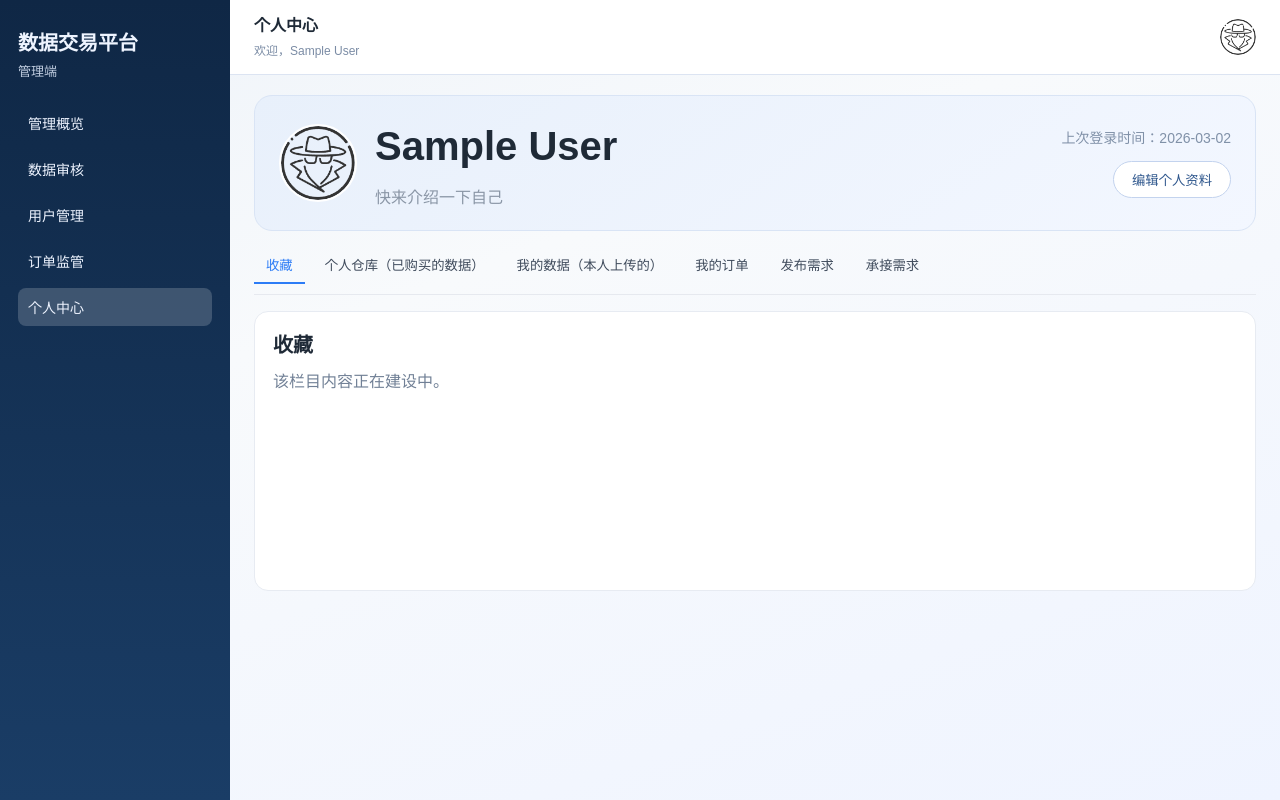
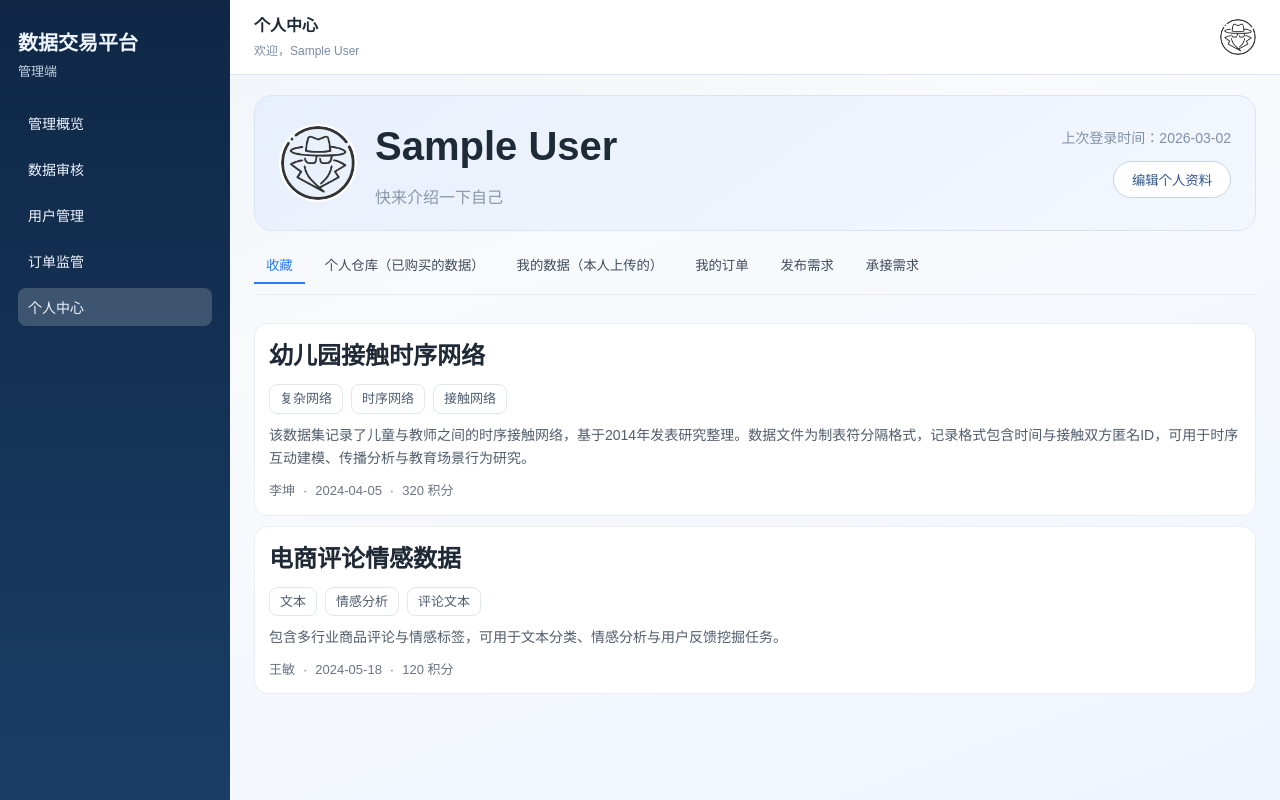
Before and after one commit to applekkkk/web, a Vue app: page /admin/profile in a window 1280 px wide. Built offline with nearby package versions, Linux system fonts and the light colour scheme; sample sign-in values are in the browser's storage.

Commit message:
feat: 个人中心添加查看收藏，个人仓库，上传的数据的功能

```diff
--- a/src/views/common/ProfileView.vue
+++ b/src/views/common/ProfileView.vue
@@ -2,6 +2,7 @@
 import { computed, ref } from "vue";
 import { useRoute, useRouter } from "vue-router";
 import { useAuthStore } from "../../stores/auth";
+import { marketData } from "../../mock/data";
 
 const route = useRoute();
 const router = useRouter();
@@ -21,6 +22,7 @@ const avatarUrl = computed(() => auth.user?.avatar || "/img/avatar.png");
 const userName = computed(() => auth.user?.name || "未命名用户");
 const userBio = computed(() => auth.user?.bio || "快来介绍一下自己");
 const today = new Date().toISOString().slice(0, 10);
+const marketList = ref(marketData.map((item) => ({ ...item })));
 
 function goEditProfile() {
   router.push(route.path.startsWith("/admin") ? "/admin/profile/edit" : "/user/profile/edit");
@@ -28,6 +30,28 @@ function goEditProfile() {
 
 function onAvatarError(event) {
   event.target.src = "/img/avatar.png";
+}
+
+const tabDatasets = computed(() => {
+  if (activeTab.value === "收藏") {
+    return marketList.value.filter((item) => item.favorited);
+  }
+  if (activeTab.value === "个人仓库（已购买的数据）") {
+    return marketList.value.filter((item) => item.purchased);
+  }
+  if (activeTab.value === "我的数据（本人上传的）") {
+    return marketList.value.filter((item) => item.author === userName.value);
+  }
+  return [];
+});
+
+const showDatasetCards = computed(() =>
+  ["收藏", "个人仓库（已购买的数据）", "我的数据（本人上传的）"].includes(activeTab.value)
+);
+
+function goDatasetDetail(id) {
+  if (route.path.startsWith("/admin")) return;
+  router.push(`/user/market/${id}`);
 }
 </script>
 
@@ -58,10 +82,31 @@ function onAvatarError(event) {
       </button>
     </div>
 
-    <section class="tab-content">
-      <h2>{{ activeTab }}</h2>
-      <p>该栏目内容正在建设中。</p>
-    </section>
+    <template v-if="showDatasetCards">
+      <section v-if="tabDatasets.length" class="cards-grid">
+        <article v-for="item in tabDatasets" :key="item.id" class="card" @click="goDatasetDetail(item.id)">
+          <div class="card-main">
+            <h3>{{ item.name }}</h3>
+            <div class="pill-row">
+              <span class="pill">{{ item.category }}</span>
+              <span v-for="tag in String(item.tags).split(',')" :key="`${item.id}-${tag}`" class="pill">
+                {{ tag.trim() }}
+              </span>
+            </div>
+            <p class="info">{{ item.info }}</p>
+            <div class="publisher">
+              <span>{{ item.author || item.seller }}</span>
+              <span>·</span>
+              <span>{{ item.uploadDate }}</span>
+              <span>·</span>
+              <span>{{ item.price }} 积分</span>
+            </div>
+          </div>
+        </article>
+      </section>
+      <p v-else class="empty-text">当前栏目暂无数据。</p>
+    </template>
+    <p v-else class="content-tip">该栏目内容正在建设中。</p>
   </section>
 </template>
 
@@ -148,23 +193,72 @@ function onAvatarError(event) {
   border-bottom-color: #2c7cf6;
 }
 
-.tab-content {
-  border: 1px solid #e7ebf2;
-  border-radius: 14px;
-  min-height: 280px;
-  padding: 18px;
-  background: #fff;
-}
-
-.tab-content h2 {
+.content-title {
   margin: 0;
   color: #1f2a37;
   font-size: 20px;
 }
 
-.tab-content p {
+.content-tip {
   margin: 10px 0 0;
   color: #718096;
+}
+
+.cards-grid {
+  margin-top: 12px;
+  display: flex;
+  flex-direction: column;
+  gap: 10px;
+}
+
+.card {
+  border: 1px solid #eaedf3;
+  border-radius: 14px;
+  padding: 14px;
+  background: #fff;
+  cursor: pointer;
+}
+
+.card-main h3 {
+  margin: 0;
+  color: #202a36;
+  font-size: 24px;
+}
+
+.pill-row {
+  display: flex;
+  flex-wrap: wrap;
+  gap: 8px;
+  margin-top: 10px;
+}
+
+.pill {
+  border: 1px solid #e2e7ef;
+  border-radius: 8px;
+  padding: 4px 10px;
+  color: #4e5d70;
+  font-size: 13px;
+  background: #fff;
+}
+
+.info {
+  margin: 10px 0 0;
+  color: #515d6d;
+  font-size: 14px;
+  line-height: 1.7;
+}
+
+.publisher {
+  margin-top: 10px;
+  display: flex;
+  flex-wrap: wrap;
+  gap: 8px;
+  color: #6a7484;
+  font-size: 13px;
+}
+
+.empty-text {
+  color: #7b8797;
 }
 
 @media (max-width: 900px) {
--- a/src/views/user/DatasetDetailView.vue
+++ b/src/views/user/DatasetDetailView.vue
@@ -56,7 +56,10 @@ function toggleFavorite() {
 }
 
 function handleDownload() {
-  if (!dataset.value?.purchased) return;
+  if (!dataset.value?.purchased) {
+    ElMessage.warning("未购买");
+    return;
+  }
   if (!dataset.value) return;
   dataset.value.downloads = (dataset.value.downloads ?? 0) + 1;
   ElMessage.success("下载成功");
@@ -102,16 +105,15 @@ function onAuthorAvatarError(event) {
             <img :src="dataset.favorited ? '/img/favorited.png' : '/img/favorite.png'" alt="收藏" />
             <span>{{ dataset.stars ?? 0 }}</span>
           </button>
-          <button type="button" class="icon-btn" @click="dataset.purchased ? handleDownload() : handleBuy()">
-            <img :src="dataset.purchased ? '/img/download.png' : '/img/buy.png'" :alt="dataset.purchased ? '下载' : '购买'" />
-            <span>{{ dataset.purchased ? (dataset.downloads ?? 0) : `${dataset.price} 积分` }}</span>
+          <button type="button" class="icon-btn" @click="handleDownload">
+            <img src="/img/download.png" alt="下载" />
+            <span>{{ dataset.downloads ?? 0 }}</span>
           </button>
         </div>
       </div>
 
-      <button class="download" @click="dataset.purchased ? handleDownload() : handleBuy()">
-        {{ dataset.purchased ? "下载数据集" : "购买数据集" }}
-      </button>
+      <button v-if="!dataset.purchased" class="download" @click="handleBuy">购买数据集</button>
+      <button v-else class="purchased" type="button" disabled>已购买</button>
     </header>
 
     <section class="block">
@@ -244,6 +246,14 @@ h1 {
   cursor: pointer;
 }
 
+.purchased {
+  border: 1px solid #3aaa5d;
+  border-radius: 999px;
+  padding: 8px 16px;
+  color: #fff;
+  background: #3aaa5d;
+}
+
 .block {
   margin-top: 26px;
 }
--- a/src/views/user/MarketView.vue
+++ b/src/views/user/MarketView.vue
@@ -74,14 +74,12 @@ function toggleFavorite(item) {
 }
 
 function handleDownload(item) {
+  if (!item.purchased) {
+    ElMessage.warning("未购买");
+    return;
+  }
   item.downloads = (item.downloads ?? 0) + 1;
   ElMessage.success("下载成功");
-}
-
-function handleBuy(item) {
-  if (item.purchased) return;
-  item.purchased = true;
-  ElMessage.success("购买成功");
 }
 
 function goDetail(id) {
@@ -153,16 +151,22 @@ function goDetail(id) {
 
             <div class="stats" @click.stop>
               <button type="button" class="stat-item" @click="toggleLike(item)">
-                <img class="stat-icon" :src="item.liked ? '/img/liked.png' : '/img/like.png'" alt="点赞" />
-                <span>{{ item.likes ?? 0 }}</span>
+                <span class="stat-icon-wrap">
+                  <img class="stat-icon" :src="item.liked ? '/img/liked.png' : '/img/like.png'" alt="点赞" />
+                </span>
+                <span class="stat-value">{{ item.likes ?? 0 }}</span>
               </button>
               <button type="button" class="stat-item" @click="toggleFavorite(item)">
-                <img class="stat-icon" :src="item.favorited ? '/img/favorited.png' : '/img/favorite.png'" alt="收藏" />
-                <span>{{ item.stars ?? 0 }}</span>
+                <span class="stat-icon-wrap">
+                  <img class="stat-icon" :src="item.favorited ? '/img/favorited.png' : '/img/favorite.png'" alt="收藏" />
+                </span>
+                <span class="stat-value">{{ item.stars ?? 0 }}</span>
               </button>
-              <button type="button" class="stat-item" @click="item.purchased ? handleDownload(item) : handleBuy(item)">
-                <img class="stat-icon" :src="item.purchased ? '/img/download.png' : '/img/buy.png'" :alt="item.purchased ? '下载' : '购买'" />
-                <span>{{ item.purchased ? (item.downloads ?? 0) : `${item.price} 积分` }}</span>
+              <button type="button" class="stat-item" @click="handleDownload(item)">
+                <span class="stat-icon-wrap">
+                  <img class="stat-icon" src="/img/download.png" alt="下载" />
+                </span>
+                <span class="stat-value">{{ item.downloads ?? 0 }}</span>
               </button>
             </div>
           </div>
@@ -362,6 +366,7 @@ function goDetail(id) {
   border: none;
   border-radius: 8px;
   padding: 4px 6px;
+  min-width: 88px;
   color: inherit;
   background: transparent;
   cursor: pointer;
@@ -371,10 +376,26 @@ function goDetail(id) {
   background: #f5f7fb;
 }
 
+.stat-icon-wrap {
+  width: 24px;
+  height: 24px;
+  display: inline-flex;
+  align-items: center;
+  justify-content: center;
+  flex-shrink: 0;
+}
+
 .stat-icon {
   width: 24px;
   height: 24px;
+  display: block;
   object-fit: contain;
+}
+
+.stat-value {
+  min-width: 34px;
+  text-align: left;
+  white-space: nowrap;
 }
 
 .empty {
```
